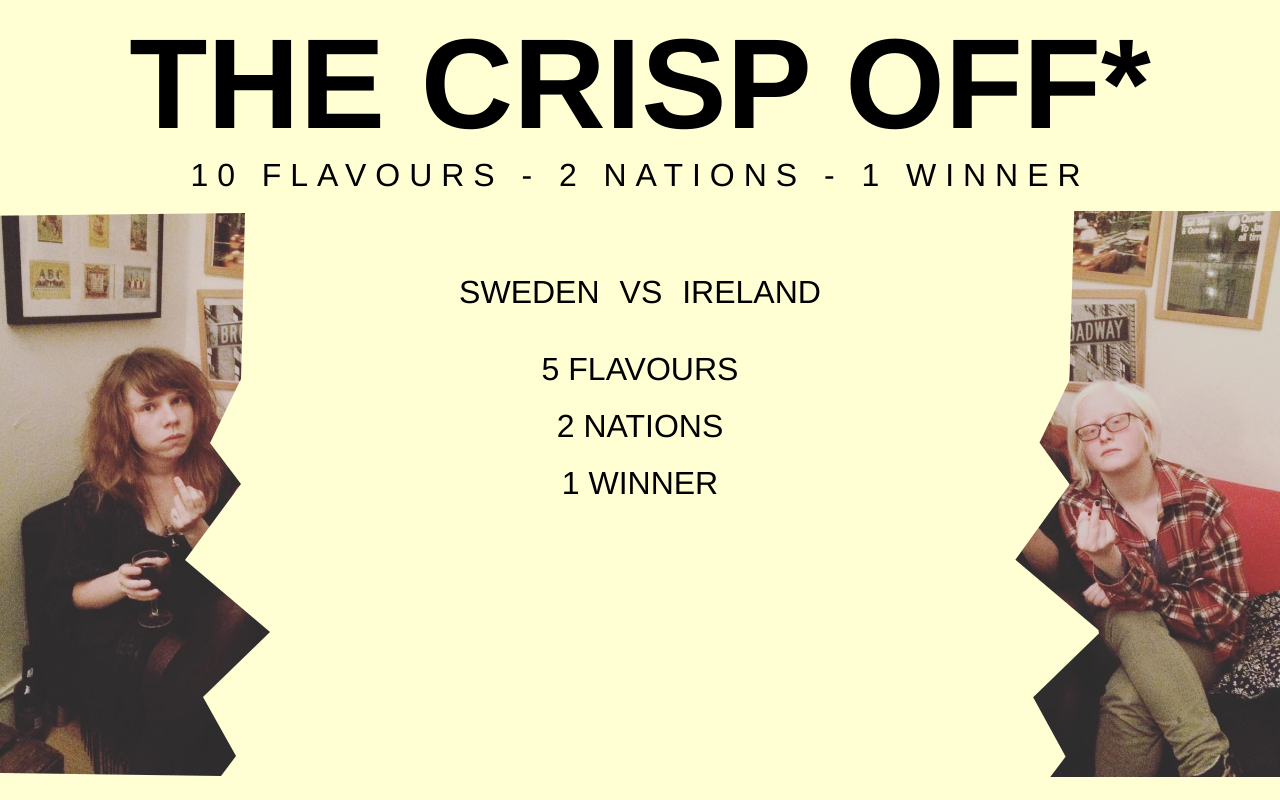
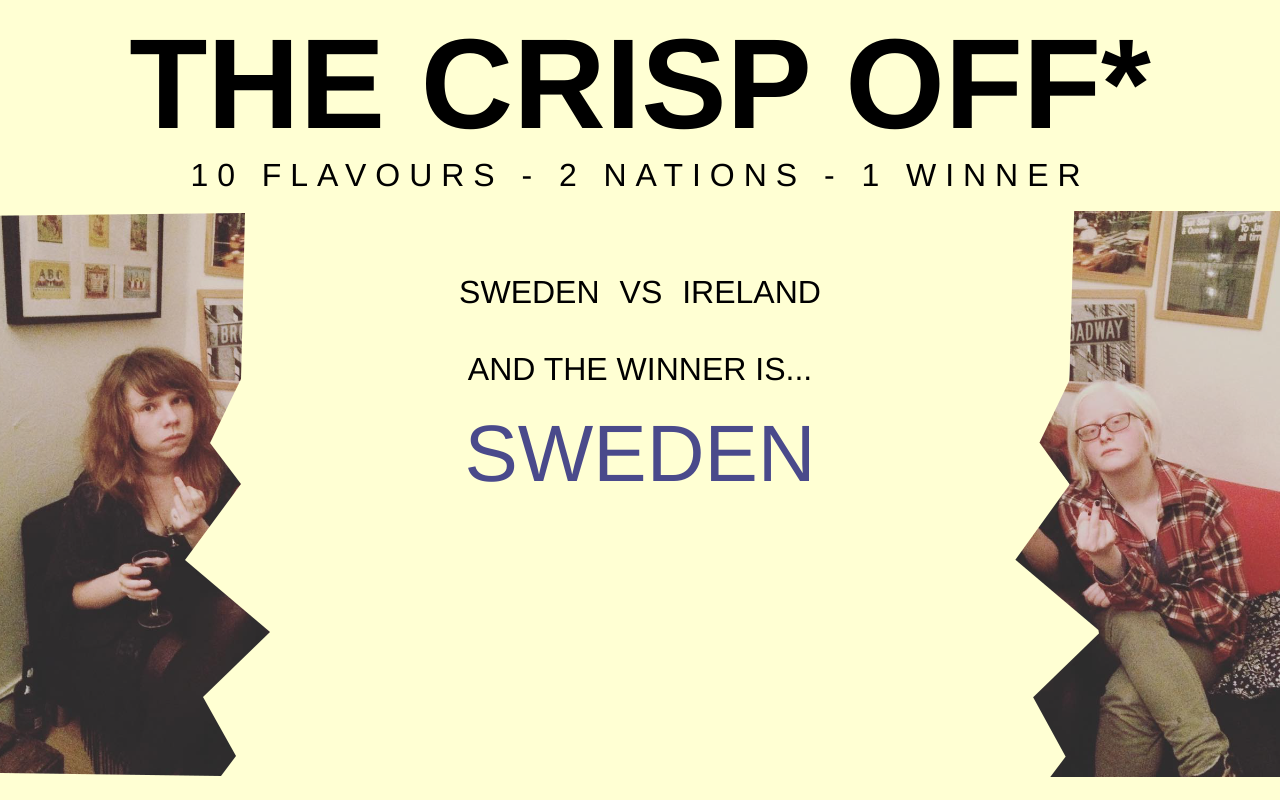
Before and after one commit to hashedSelkie/crisp, an Angular app in the folder crisp/: page /home in a window 1280 px wide. Shown: the top 800 px of the page. Built offline with nearby package versions, Linux system fonts and the light colour scheme.

Commit message:
adding winner

```diff
--- a/crisp/src/app/home/home.component.html
+++ b/crisp/src/app/home/home.component.html
@@ -21,9 +21,8 @@
       <p>vs</p>
       <p>Ireland</p>
     </div>
-    <p>5 Flavours</p>
-    <p>2 Nations</p>
-    <p>1 Winner</p>
+    <p>and the winner is...</p>
+    <p class="sweden">SWEDEN</p>
   </div>
   <div
     (mouseover)="over($event)"
@@ -49,9 +48,8 @@
     <p>vs</p>
     <p>Ireland</p>
   </div>
-  <p>5 Flavours</p>
-  <p>2 Nations</p>
-  <p>1 Winner</p>
+  <p>and the winner is...</p>
+  <p class="sweden">SWEDEN</p>
 
   <div class="images">
     <div id="slideLeft">
--- a/crisp/src/app/home/home.component.scss
+++ b/crisp/src/app/home/home.component.scss
@@ -43,6 +43,10 @@
     text-align: center;
     margin: 0;
   }
+  .sweden {
+    color: rgb(74, 74, 139);
+    font-size: 2.5em;
+  }
 }
 
 .contestant-image1 {
@@ -80,6 +84,10 @@
       p {
         padding: 5px;
       }
+    }
+    .sweden {
+      color: rgb(74, 74, 139);
+      font-size: 1.5em;
     }
 
     .images {
```
